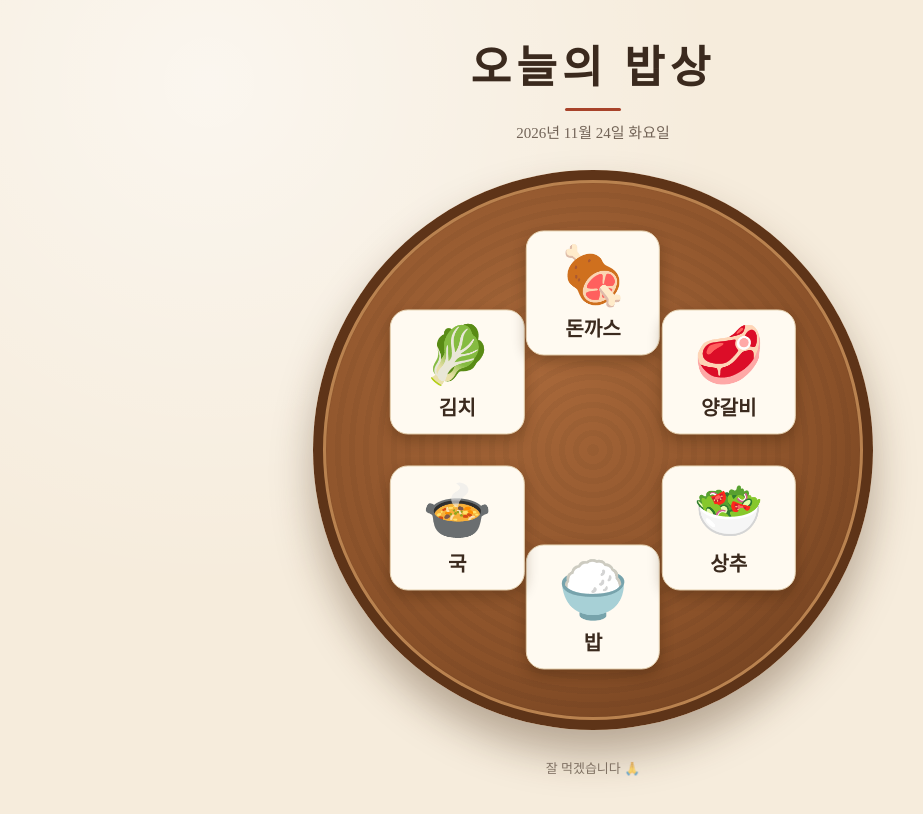
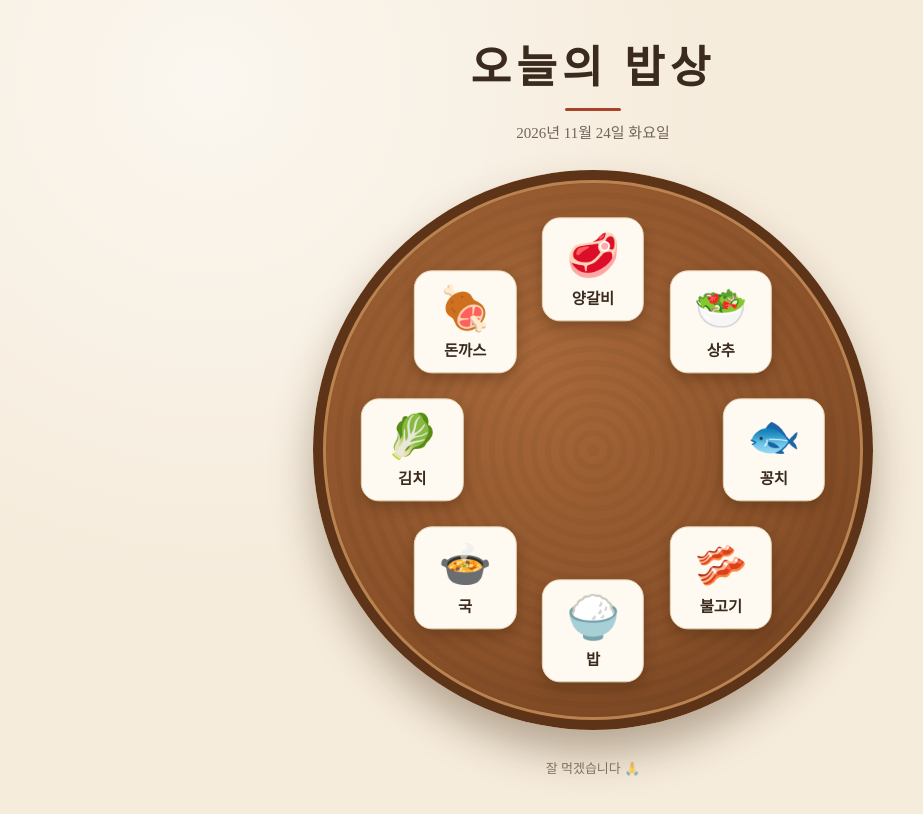
Before and after one commit to ns771616-del/bapsang02, a plain HTML site: page index.html in a window 1280 px wide. Shown: the whole page, without its empty margins (47-970 px from the left). Drawn offline with Linux system fonts and the light colour scheme.

Commit message:
불고기 추가
Co-Authored-By: Claude Opus 5.5 <noreply@anthropic.com>

```diff
--- a/index.html
+++ b/index.html
@@ -125,6 +125,8 @@
   <li data-emoji="🍖">돈까스</li>
   <li data-emoji="🥩">양갈비</li>
   <li data-emoji="🥗">상추</li>
+  <li data-emoji="🐟">꽁치</li>
+  <li data-emoji="🥓">불고기</li>
 </ul>
 
 <main class="table" id="table"></main>
@@ -147,8 +149,13 @@
     const size = table.clientWidth;
     const n = items.length;
     // 반찬이 많아질수록 카드를 조금씩 작게
-    const cardW = Math.max(64, Math.min(size * 0.24, size * 0.9 / Math.sqrt(n + 1)));
-    const radius = n === 1 ? 0 : size / 2 - cardW * 0.75 - size * 0.04;
+    let cardW = Math.min(size * 0.24, size * 0.9 / Math.sqrt(n + 1));
+    let radius = n === 1 ? 0 : size / 2 - cardW * 0.75 - size * 0.04;
+    // 이웃 카드와 겹치지 않을 때까지 카드 크기를 줄임
+    while (n > 2 && cardW > 40 && 2 * radius * Math.sin(Math.PI / n) < cardW * 1.35) {
+      cardW -= 2;
+      radius = size / 2 - cardW * 0.75 - size * 0.04;
+    }
 
     items.forEach((li, i) => {
       // 첫 카드(밥)가 앞쪽 아래, 나머지는 원을 따라 시계방향
```
